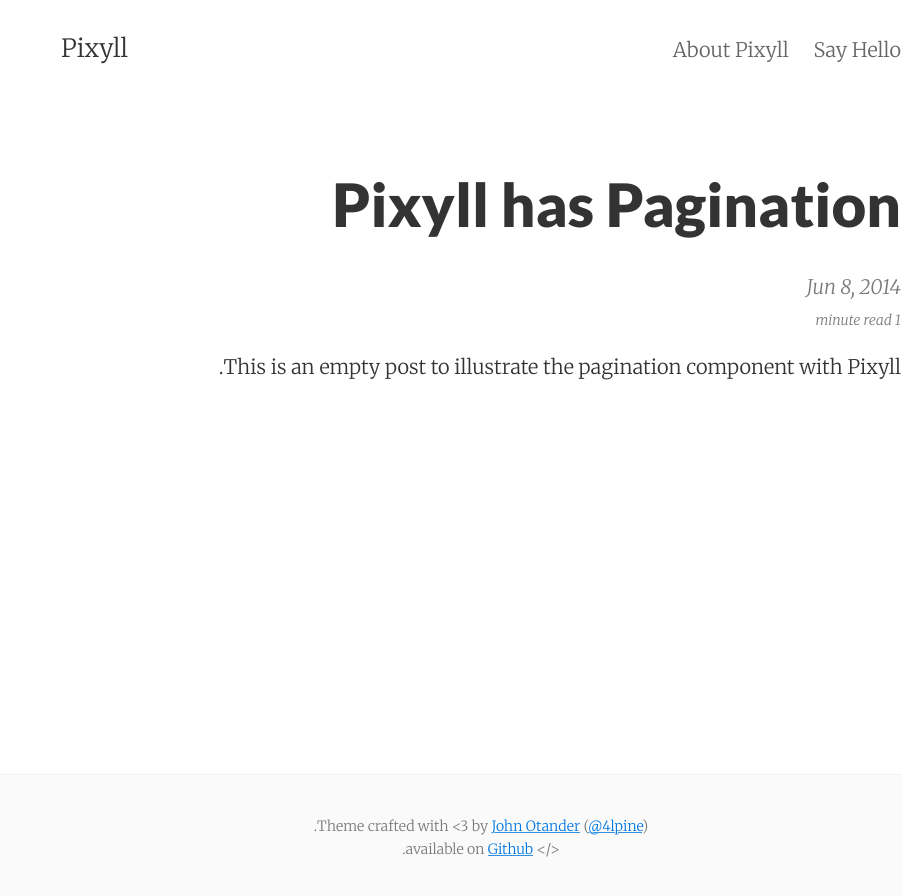
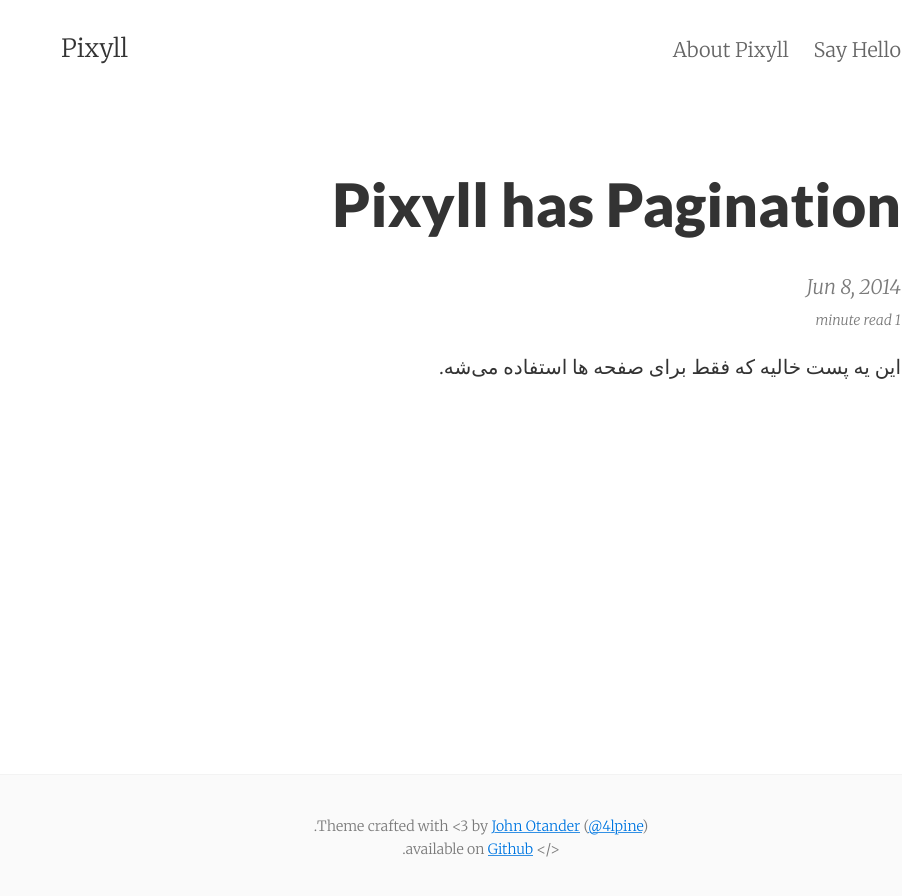
Before and after one commit to edrissss/dip, a Jekyll site: the page built from _posts/2014-06-08-pixyll-has-pagination.md, in a window 1280 px wide. Shown: the top 896 px of the page, without its empty margins (378-1280 px from the left). Built offline with Jekyll 4.4.1, drawn with Linux system fonts in a browser that asks for light colours.

Commit message:
Update 2014-06-08-pixyll-has-pagination.md

```diff
--- a/_posts/2014-06-08-pixyll-has-pagination.md
+++ b/_posts/2014-06-08-pixyll-has-pagination.md
@@ -6,4 +6,4 @@ summary:    This is an empty post to illustrate the pagination component with Pi
 categories: jekyll pixyll
 ---
 
-This is an empty post to illustrate the pagination component with Pixyll.
+این یه پست خالیه که فقط برای صفحه ها استفاده می‌شه.
```
